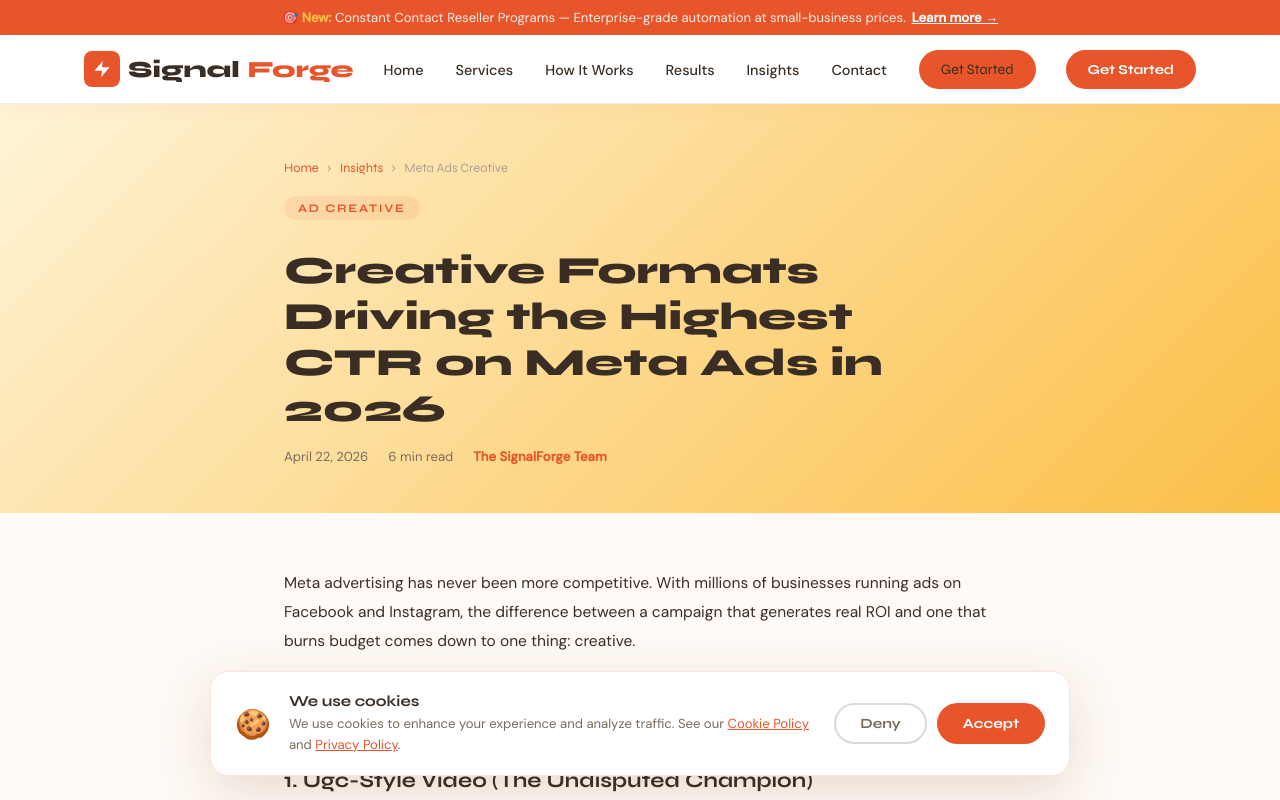
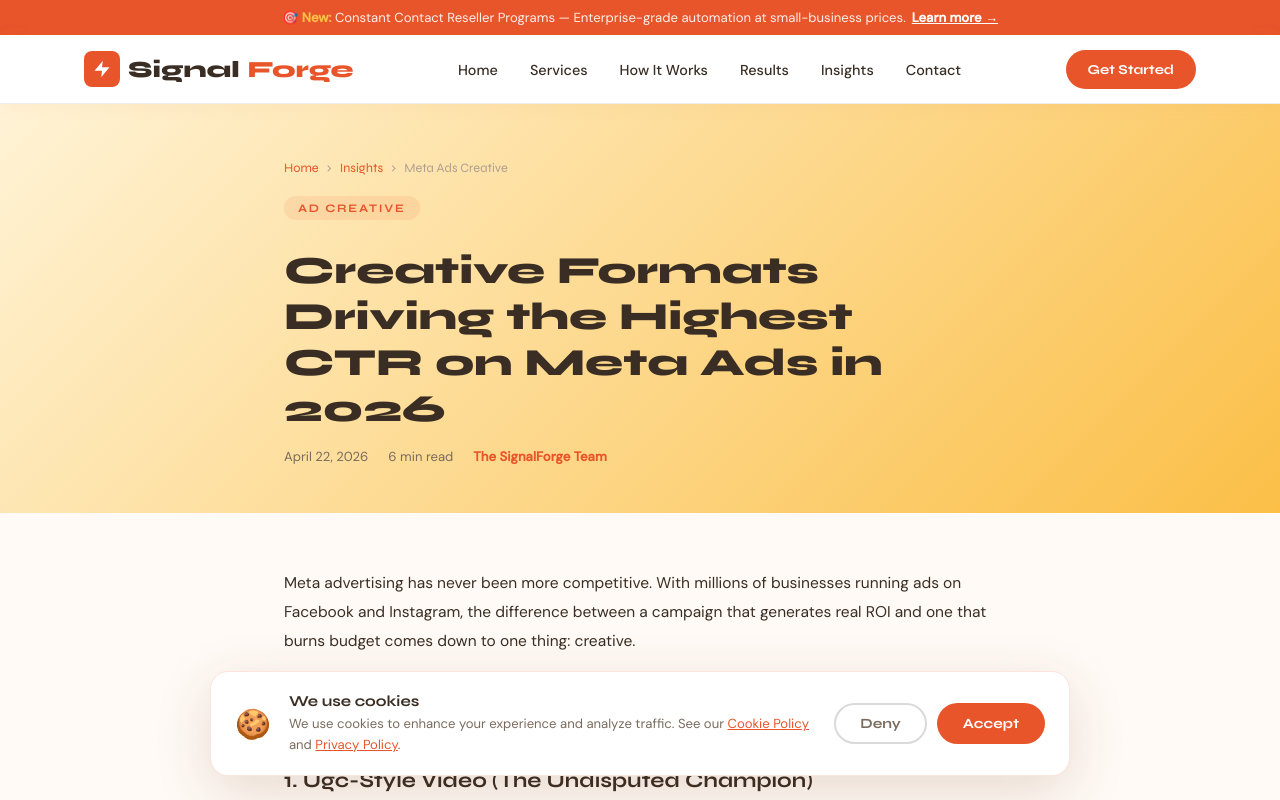
Before and after one commit to halojumper/SignalForge, a Next.js app: page /insights/meta-ads-creative in a window 1280 px wide. Shown: the top 800 px of the page. Built offline with nearby package versions, Linux system fonts and the light colour scheme.

Commit message:
Update globals.css
Fix duplicate Get Started button in nav

```diff
--- a/app/globals.css
+++ b/app/globals.css
@@ -61,6 +61,7 @@
 .nav-links a.active { font-weight: 700; }
 .nav-cta { display: flex; gap: 10px; align-items: center; }
 .nav-toggle { display: none; flex-direction: column; gap: 5px; cursor: pointer; background: none; border: none; padding: 4px; }
+.nav-mobile-cta-item { display: none; }
 .nav-toggle span { display: block; width: 24px; height: 2px; background: var(--text); border-radius: 2px; transition: var(--transition); }
 .nav-mobile-open .nav-links { display: flex !important; flex-direction: column; position: absolute; top: 68px; left: 0; right: 0; background: white; padding: 24px; border-bottom: 1px solid #eee; z-index: 99; gap: 16px; }
 .nav-mobile-open .nav-cta { display: flex !important; flex-direction: column; position: absolute; top: calc(68px + 220px); left: 0; right: 0; background: white; padding: 16px 24px 24px; z-index: 99; }
```
